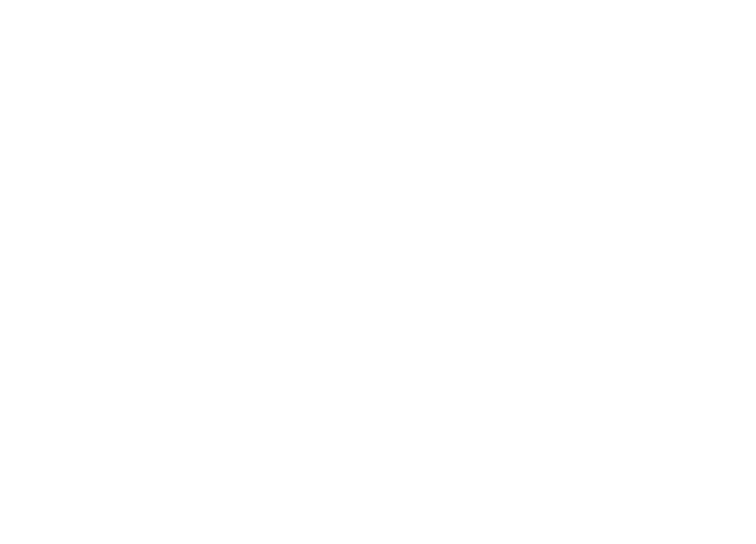
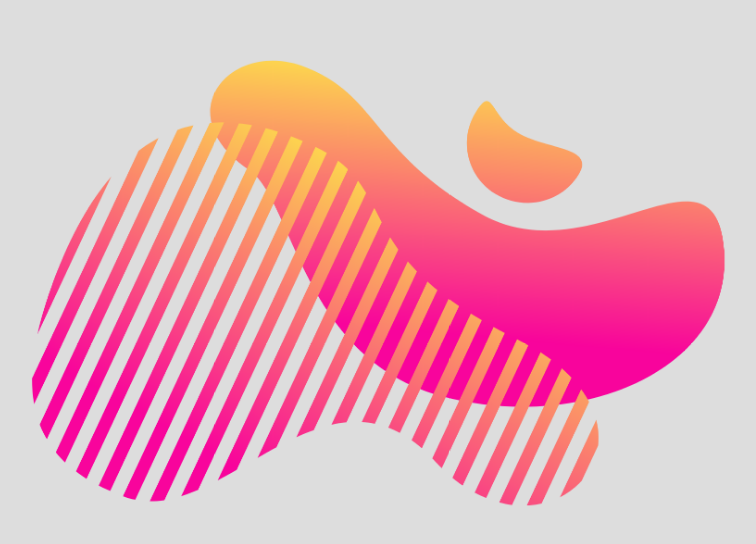
Before and after one commit to reedamchoudhary/Rhythm.dev, a React (Create React App) app in the folder blog-front/: page / in a window 1280 px wide. Shown: the part 128-672 px from the top of the page, without its empty margins (257-1013 px from the left). Built offline with nearby package versions, Linux system fonts and the light colour scheme.

Commit message:
Common background setup

```diff
--- a/blog-front/src/App.css
+++ b/blog-front/src/App.css
@@ -1,38 +1,7 @@
 .App {
-  text-align: center;
+  padding: 0;
+  margin: 0;
+  width: 100vw;
+  height: 100vh;
+  background-color: #dddddd;
 }
-
-.App-logo {
-  height: 40vmin;
-  pointer-events: none;
-}
-
-@media (prefers-reduced-motion: no-preference) {
-  .App-logo {
-    animation: App-logo-spin infinite 20s linear;
-  }
-}
-
-.App-header {
-  background-color: #282c34;
-  min-height: 100vh;
-  display: flex;
-  flex-direction: column;
-  align-items: center;
-  justify-content: center;
-  font-size: calc(10px + 2vmin);
-  color: white;
-}
-
-.App-link {
-  color: #61dafb;
-}
-
-@keyframes App-logo-spin {
-  from {
-    transform: rotate(0deg);
-  }
-  to {
-    transform: rotate(360deg);
-  }
-}
--- a/blog-front/src/App.js
+++ b/blog-front/src/App.js
@@ -1,7 +1,12 @@
 import "./App.css";
+import CommonScreen from "./Screen/CommonScreen";
 
 function App() {
-  return <div className="App"></div>;
+  return (
+    <div className="App">
+      <CommonScreen />
+    </div>
+  );
 }
 
 export default App;
--- /dev/null
+++ b/blog-front/src/Screen/CommonScreen.css
@@ -0,0 +1,9 @@
+.entire-screen {
+  width: 100%;
+  height: 100%;
+  background-image: url("../assets/HeroImage.png");
+  background-position: center;
+  background-attachment: fixed;
+  background-repeat: no-repeat;
+  background-size: 900px 500px;
+}
--- /dev/null
+++ b/blog-front/src/Screen/CommonScreen.jsx
@@ -0,0 +1,9 @@
+import React from "react";
+import { Flex } from "@chakra-ui/react";
+import "./CommonScreen.css";
+
+const CommonScreen = () => {
+  return <Flex className="entire-screen"></Flex>;
+};
+
+export default CommonScreen;
--- a/blog-front/src/index.css
+++ b/blog-front/src/index.css
@@ -1,13 +1,3 @@
 body {
   margin: 0;
-  font-family: -apple-system, BlinkMacSystemFont, 'Segoe UI', 'Roboto', 'Oxygen',
-    'Ubuntu', 'Cantarell', 'Fira Sans', 'Droid Sans', 'Helvetica Neue',
-    sans-serif;
-  -webkit-font-smoothing: antialiased;
-  -moz-osx-font-smoothing: grayscale;
 }
-
-code {
-  font-family: source-code-pro, Menlo, Monaco, Consolas, 'Courier New',
-    monospace;
-}
```
Also changed, not shown: blog-front/src/View/HomePage.jsx (added, +7 -0 lines), blog-front/src/assets/HeroImage.png (added).
